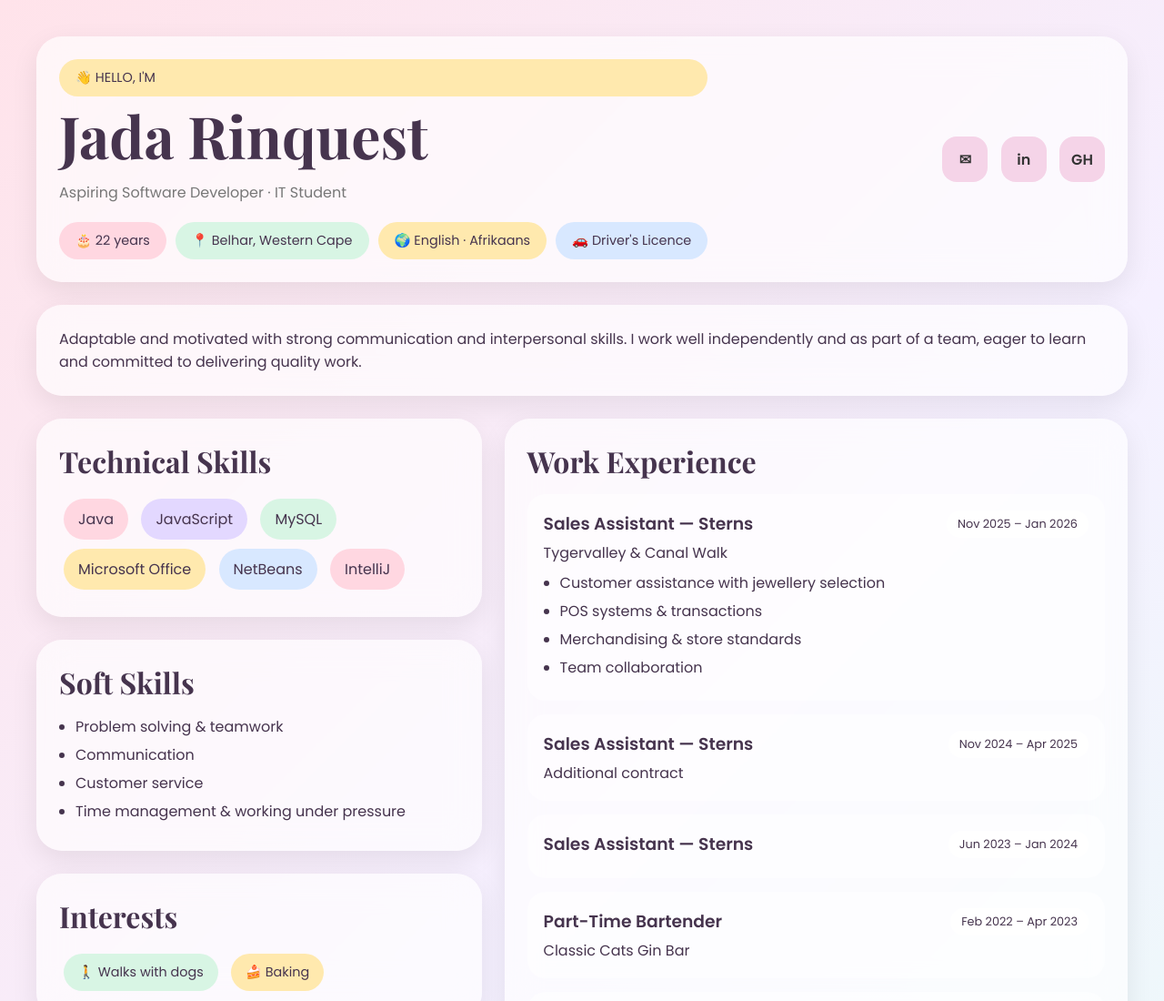
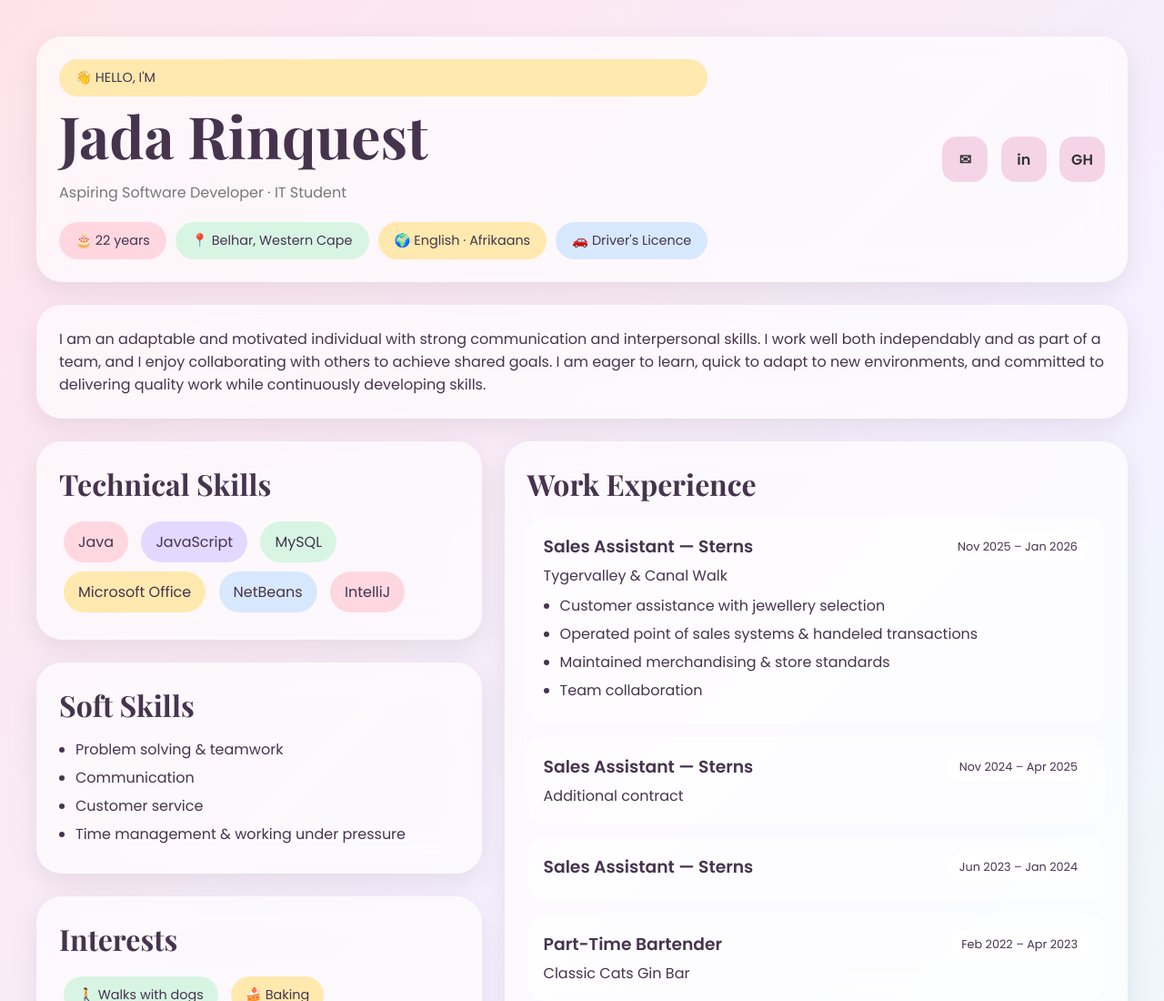
Before and after one commit to Jada-Rinquest/Jada-Rinquest.github.io, a plain HTML site: page index.html in a window 1280 px wide. Shown: the top 1100 px of the page at 91% size. Drawn offline with nearby package versions, Linux system fonts and the light colour scheme.

Commit message:
Refine personal description and job responsibilities
Updated personal description for clarity and detail. Revised job responsibilities for accuracy and improved wording.

```diff
--- a/index.html
+++ b/index.html
@@ -144,7 +144,8 @@ body{padding:20px}
 </div>
 
 <div class="card">
-Adaptable and motivated with strong communication and interpersonal skills. I work well independently and as part of a team, eager to learn and committed to delivering quality work.
+I am an adaptable and motivated individual with strong communication and interpersonal skills. I work well both independably and as part of a team, and I enjoy collaborating with others to achieve shared goals.
+I am eager to learn, quick to adapt to new environments, and committed to delivering quality work while continuously developing skills.
 </div>
 
 <div class="grid">
@@ -222,8 +223,8 @@ Sterns Manager · 073 841 7640
 <p>Tygervalley & Canal Walk</p>
 <ul>
 <li>Customer assistance with jewellery selection</li>
-<li>POS systems & transactions</li>
-<li>Merchandising & store standards</li>
+<li>Operated point of sales systems & handeled transactions</li>
+<li>Maintained merchandising & store standards</li>
 <li>Team collaboration</li>
 </ul>
 </div>
```
